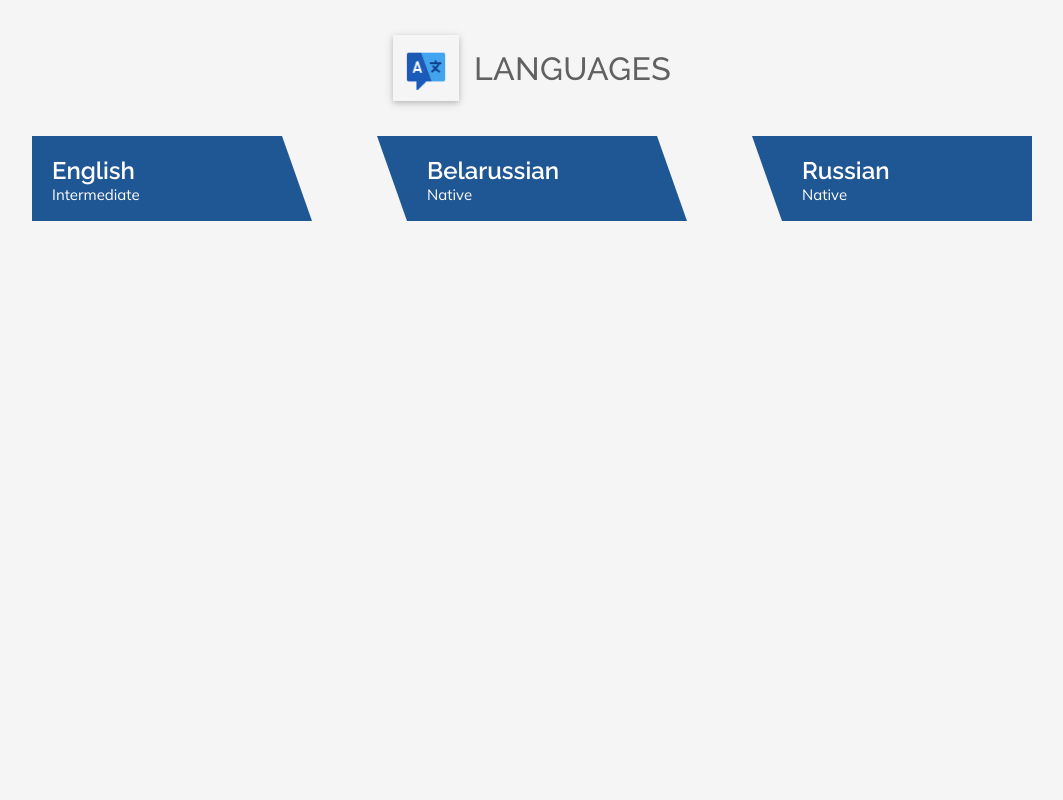
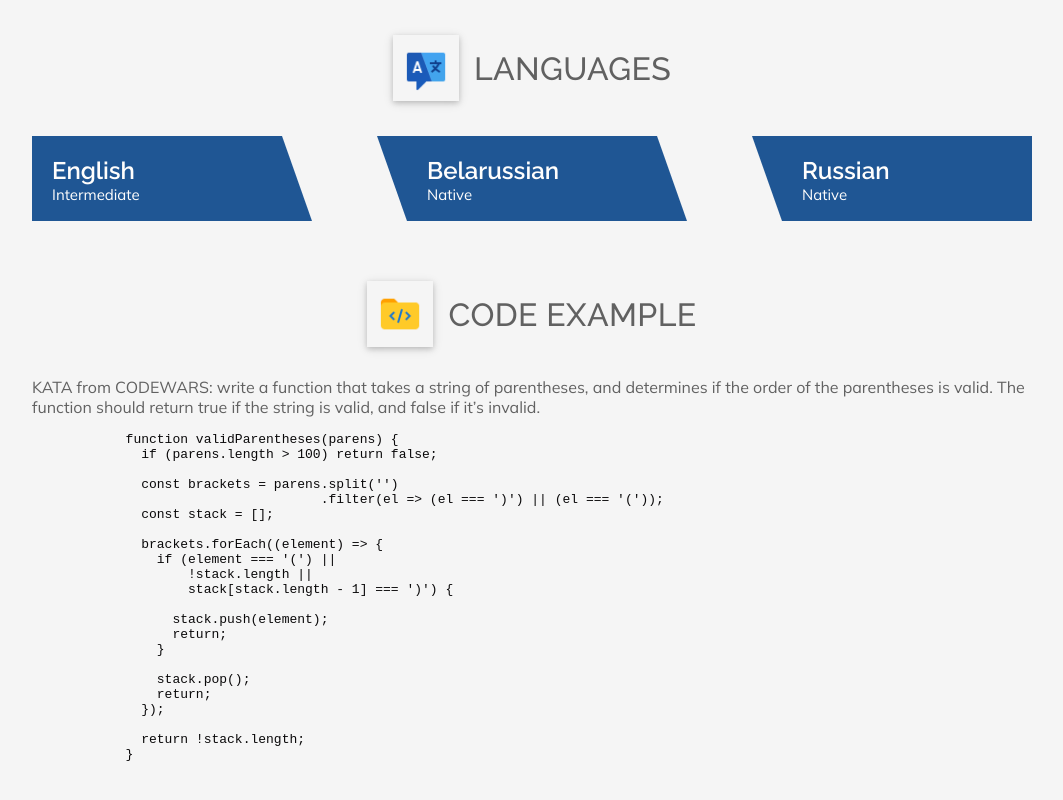
Before and after one commit to Alyaska53/rsschool-cv, a plain HTML site: page index.html in a window 1280 px wide. Shown: the part 2957-3757 px from the top of the page, without its empty margins (108-1171 px from the left). Before the commit the page ends 3238 px from the top, so only its background shows below. Drawn offline with Linux system fonts and the light colour scheme; a script that the page names is missing; a small style sheet from the web is missing.

Commit message:
feat: add code example section

```diff
--- a/index.html
+++ b/index.html
@@ -10,6 +10,8 @@
   <link rel="preconnect" href="https://fonts.googleapis.com">
   <link rel="preconnect" href="https://fonts.gstatic.com" crossorigin>
   <link href="https://fonts.googleapis.com/css2?family=Mulish:wght@200;300;400;500;600;700;800;900&family=Raleway:wght@100;200;300;400;500;600;700;800;900&display=swap" rel="stylesheet">
+  <link rel="stylesheet" href="//cdn.jsdelivr.net/gh/highlightjs/cdn-release@11.2.0/build/styles/default.min.css">
+  <script src="//cdn.jsdelivr.net/gh/highlightjs/cdn-release@11.2.0/build/highlight.min.js"></script>
 </head>
 <body>
   <header class="header">
@@ -247,6 +249,48 @@
         </div>
       </div>
     </section>
+
+    <section class="code-example container">
+      <div class="section__title">
+        <img class="section__title--img" src="./assets/images/code.png" alt="code">
+        <h3 class="section__title--text">Code example</h3>
+      </div>
+
+      <div class="code">
+        <p>
+          KATA from CODEWARS: write a function that takes a string of parentheses, and determines if the order of the parentheses is valid.
+          The function should return true if the string is valid, and false if it’s invalid.
+        </p>
+        <pre>
+          <code class="code-from-codewars">
+            function validParentheses(parens) {
+              if (parens.length > 100) return false;
+
+              const brackets = parens.split('')
+                                     .filter(el => (el === ')') || (el === '('));
+              const stack = [];
+
+              brackets.forEach((element) => {
+                if (element === '(') ||
+                    !stack.length ||
+                    stack[stack.length - 1] === ')') {
+
+                  stack.push(element);
+                  return;
+                }
+
+                stack.pop();
+                return;
+              });
+
+              return !stack.length;
+            }
+          </code>
+        </pre>
+      </div>
+    </section>
   </main>
+
+  <script>hljs.initHighlightingOnLoad();</script>
 </body>
 </html>
```
